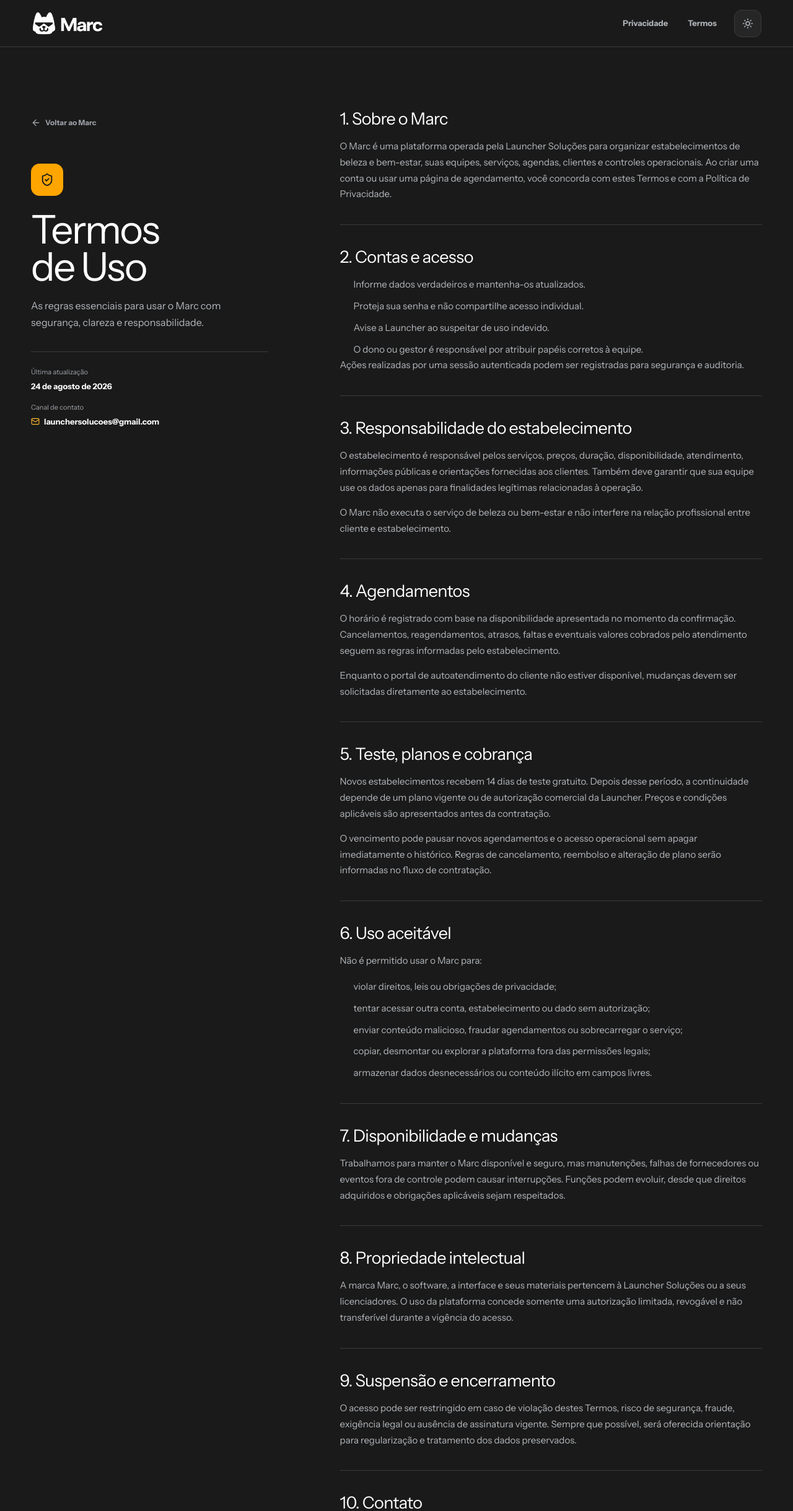
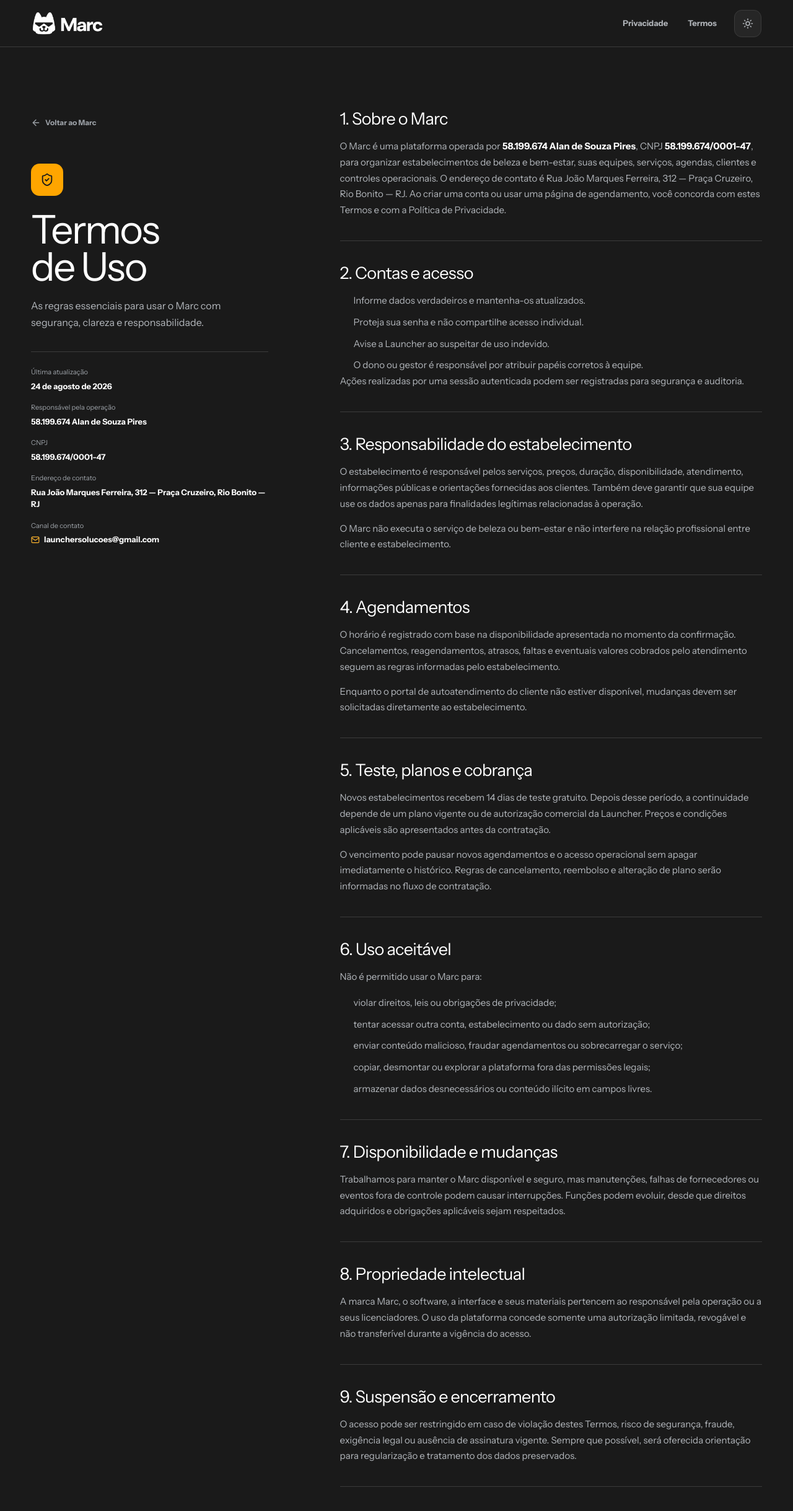
Before and after one commit to launchersolucoes/marc, a Next.js app: page /termos in a window 1280 px wide. Shown: the top 2438 px of the page at 62% size. Built offline with nearby package versions, Linux system fonts and the light colour scheme.

Commit message:
docs: confirm P0 legal and support details

```diff
--- a/src/app/privacidade/page.jsx
+++ b/src/app/privacidade/page.jsx
@@ -14,7 +14,7 @@ export default function PrivacyPage() {
     >
       <section>
         <h2>1. Quem participa do tratamento</h2>
-        <p>O Marc é um produto digital operado pela Launcher Soluções. No uso da plataforma, a responsabilidade sobre os dados depende do contexto:</p>
+        <p>O Marc é um produto digital operado por <strong>58.199.674 Alan de Souza Pires</strong>, CNPJ <strong>58.199.674/0001-47</strong>. Para assuntos de privacidade, o endereço de contato é Rua João Marques Ferreira, 312 — Praça Cruzeiro, Rio Bonito — RJ. No uso da plataforma, a responsabilidade sobre os dados depende do contexto:</p>
         <ul>
           <li><strong>Contas, segurança e assinatura:</strong> o Marc decide como esses dados são usados para disponibilizar e proteger a plataforma.</li>
           <li><strong>Clientes e agendamentos:</strong> o estabelecimento escolhido pelo cliente define a finalidade do atendimento. O Marc fornece a tecnologia e trata os dados para executar essa operação.</li>
--- a/src/app/termos/page.jsx
+++ b/src/app/termos/page.jsx
@@ -14,7 +14,7 @@ export default function TermsPage() {
     >
       <section>
         <h2>1. Sobre o Marc</h2>
-        <p>O Marc é uma plataforma operada pela Launcher Soluções para organizar estabelecimentos de beleza e bem-estar, suas equipes, serviços, agendas, clientes e controles operacionais. Ao criar uma conta ou usar uma página de agendamento, você concorda com estes Termos e com a Política de Privacidade.</p>
+        <p>O Marc é uma plataforma operada por <strong>58.199.674 Alan de Souza Pires</strong>, CNPJ <strong>58.199.674/0001-47</strong>, para organizar estabelecimentos de beleza e bem-estar, suas equipes, serviços, agendas, clientes e controles operacionais. O endereço de contato é Rua João Marques Ferreira, 312 — Praça Cruzeiro, Rio Bonito — RJ. Ao criar uma conta ou usar uma página de agendamento, você concorda com estes Termos e com a Política de Privacidade.</p>
       </section>
 
       <section>
@@ -65,7 +65,7 @@ export default function TermsPage() {
 
       <section>
         <h2>8. Propriedade intelectual</h2>
-        <p>A marca Marc, o software, a interface e seus materiais pertencem à Launcher Soluções ou a seus licenciadores. O uso da plataforma concede somente uma autorização limitada, revogável e não transferível durante a vigência do acesso.</p>
+        <p>A marca Marc, o software, a interface e seus materiais pertencem ao responsável pela operação ou a seus licenciadores. O uso da plataforma concede somente uma autorização limitada, revogável e não transferível durante a vigência do acesso.</p>
       </section>
 
       <section>
--- a/src/components/legal-page.jsx
+++ b/src/components/legal-page.jsx
@@ -25,6 +25,9 @@ export default function LegalPage({ title, summary, updatedAt, children }) {
           <p>{summary}</p>
           <dl>
             <div><dt>Última atualização</dt><dd>{updatedAt}</dd></div>
+            <div><dt>Responsável pela operação</dt><dd>58.199.674 Alan de Souza Pires</dd></div>
+            <div><dt>CNPJ</dt><dd>58.199.674/0001-47</dd></div>
+            <div><dt>Endereço de contato</dt><dd>Rua João Marques Ferreira, 312 — Praça Cruzeiro, Rio Bonito — RJ</dd></div>
             <div><dt>Canal de contato</dt><dd><a href="mailto:launchersolucoes@gmail.com"><Mail size={14} /> launchersolucoes@gmail.com</a></dd></div>
           </dl>
         </aside>
```
Also changed, not shown: 4 other files (tests, documents, lock files or other folders).
